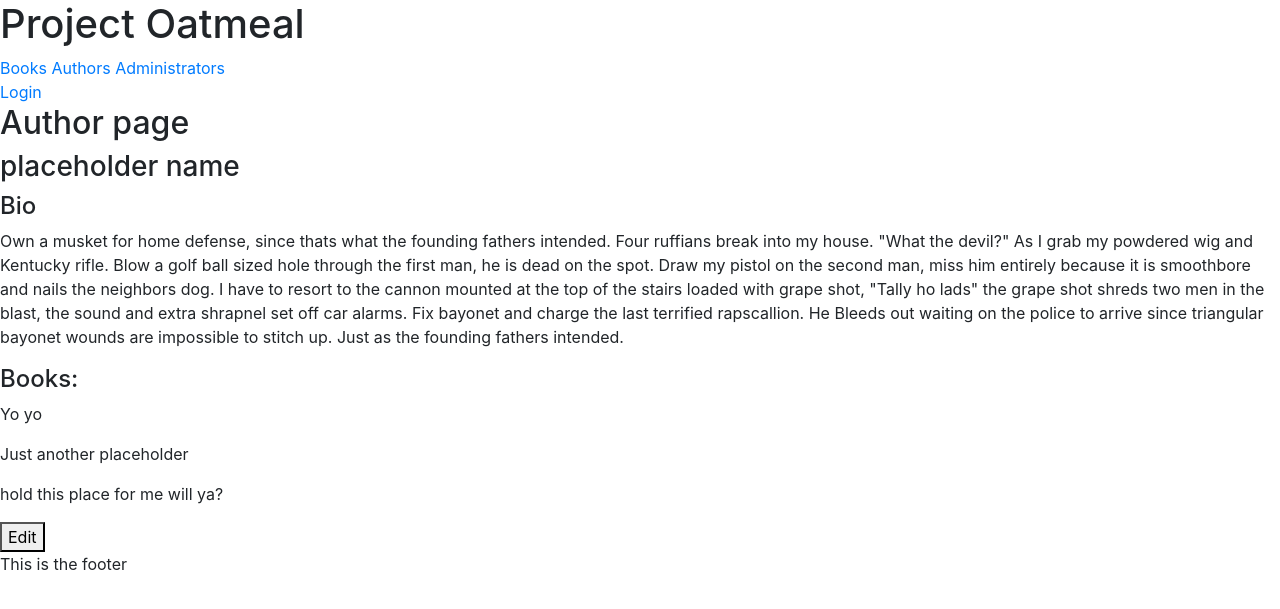
After one commit to josefwakman/projectoatmeal, a Node server app: page /author in a window 1280 px wide. The commit adds this page. Shown: the top 609 px of the page. Run offline with Node 20, Linux system fonts and the light colour scheme; some libraries are stand-ins or nearby versions.

Commit message:
add author

```diff
--- a/app.js
+++ b/app.js
@@ -74,7 +74,25 @@ app.get('/search-books', function(req, res) {
 })
 
 app.get('/search-authors', function(req, res) {
-    res.render("search-authors.hbs")
+    model = {searched: false}
+
+    if (0 < Object.keys(req.query).length) {
+
+        lowerCaseSearch = req.query.search.toLowerCase()
+        const foundBooks = books.filter(function(book) {
+            lowerCaseAuthor = book.author.toLowerCase()
+            return lowerCaseAuthor.search(lowerCaseSearch) > -1
+        })
+        foundAuthors = foundBooks.map((book) => book.author)
+
+        model = {
+            searched: true,
+            authors: foundAuthors
+        }
+    }
+    console.log(model);
+
+    res.render("search-authors.hbs", model)
 })
 
 app.get('/administrators', function(req, res) {
@@ -95,6 +113,26 @@ app.get('/book', (req, res) => {
     res.render("book.hbs", model)
 })
 
+app.get('/author', (req, res) => {
+    model = {
+        name: "placeholder name",
+        bio: 'Own a musket for home defense, since thats what the founding fathers intended. Four ruffians break into my house. "What the devil?" As I grab my powdered wig and Kentucky rifle. Blow a golf ball sized hole through the first man, he is dead on the spot. Draw my pistol on the second man, miss him entirely because it is smoothbore and nails the neighbors dog. I have to resort to the cannon mounted at the top of the stairs loaded with grape shot, "Tally ho lads" the grape shot shreds two men in the blast, the sound and extra shrapnel set off car alarms. Fix bayonet and charge the last terrified rapscallion. He Bleeds out waiting on the police to arrive since triangular bayonet wounds are impossible to stitch up. Just as the founding fathers intended.',
+        books: [
+            {
+                title: "Yo yo"
+            },
+            {
+                title: "Just another placeholder"
+            },
+            {
+                title: "hold this place for me will ya?"
+            }
+        ]
+    }
+    res.render("author.hbs", model)
+})
 
 
+// ---------------------------------------
+
 app.listen(8080)
--- /dev/null
+++ b/views/author.hbs
@@ -0,0 +1,16 @@
+<h2>Author page</h2>
+
+<h3>{{name}}</h3>
+
+<div class="author_bio">
+    <h4>Bio</h4>
+    <p>{{bio}}</p>
+</div>
+
+<h4>Books:</h4>
+{{#each books}}
+    <p>{{title}}</p>
+{{/each}}
+
+
+<button>Edit</button>
```
Also changed, not shown: views/search-authors.hbs (+12 -0 lines).
